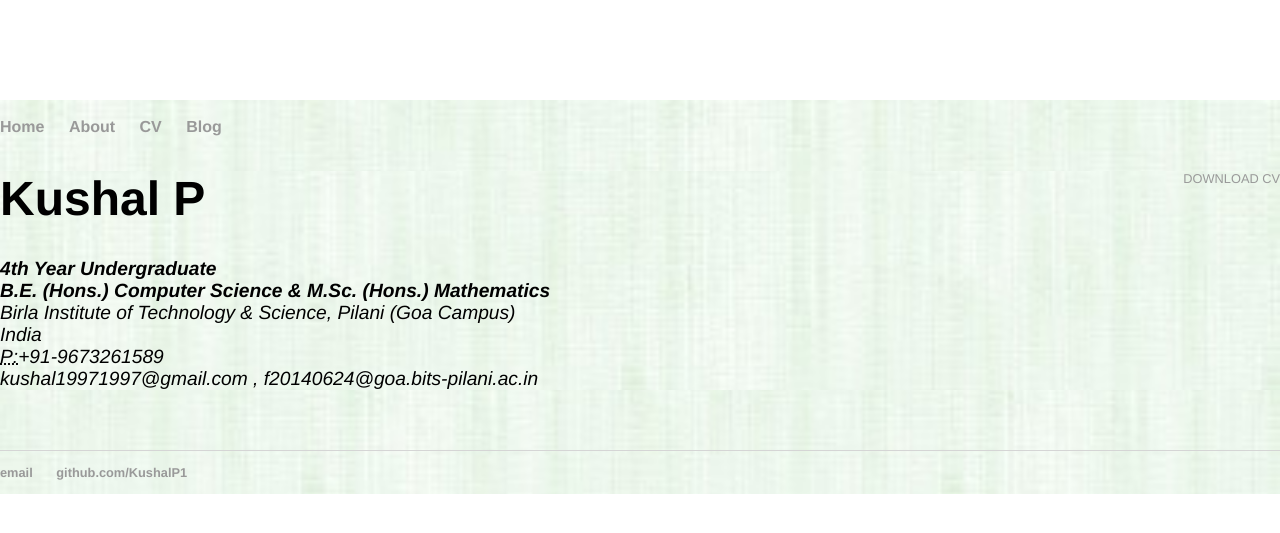
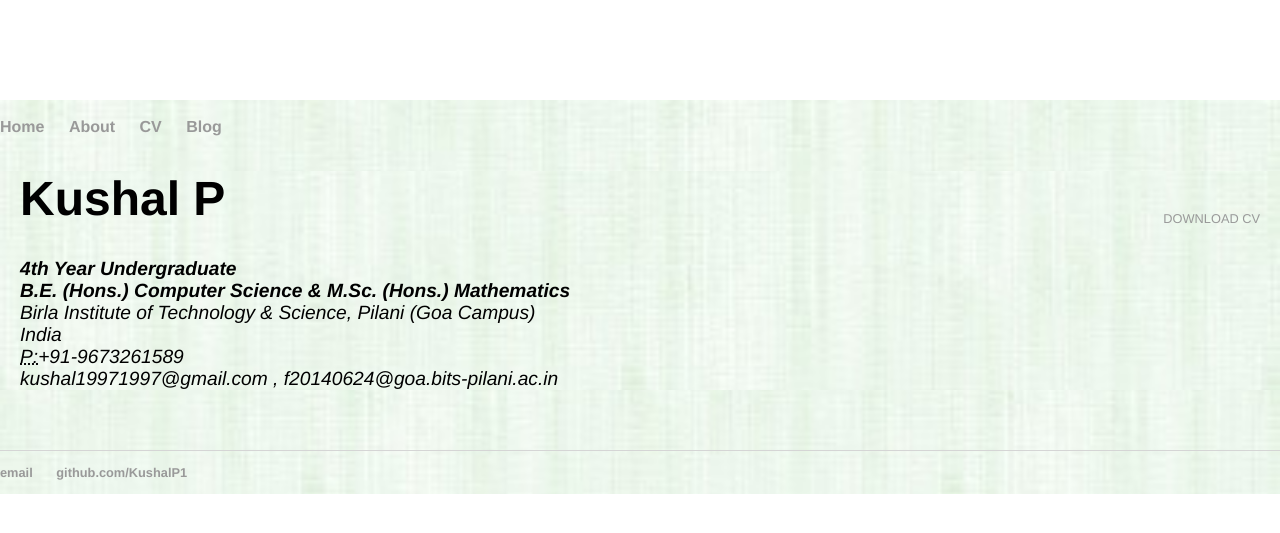
Before and after one commit to KushalP1/KushalP1.github.io, a Jekyll site: the page built from cv/index.html, in a window 1280 px wide. Shown: the top 533 px of the page. Built offline with Jekyll 4.4.1, drawn with Linux system fonts in a browser that asks for light colours.

Commit message:
Update main.css

```diff
--- a/css/main.css
+++ b/css/main.css
@@ -34,9 +34,9 @@
 }
 
 /* CV */
-.cv { margin: 0px 0px 60px; }
+.cv { margin: 10px 20px 60px; }
 .cv h1 { font-size: 3em; }
 .cv h2 { font-size: 2em; }
 .cv address, .cv .download { font-family: 'Helvetica', 'Arial', 'Sans-Serif'; }
 .cv address, .cv p { font-size: 1.2em; }
-.cv .download { float: right; font-size: .8em; text-transform: uppercase; }
+.cv .download { margin: 40px auto 60px;float: right; font-size: .8em; text-transform: uppercase; }
```
